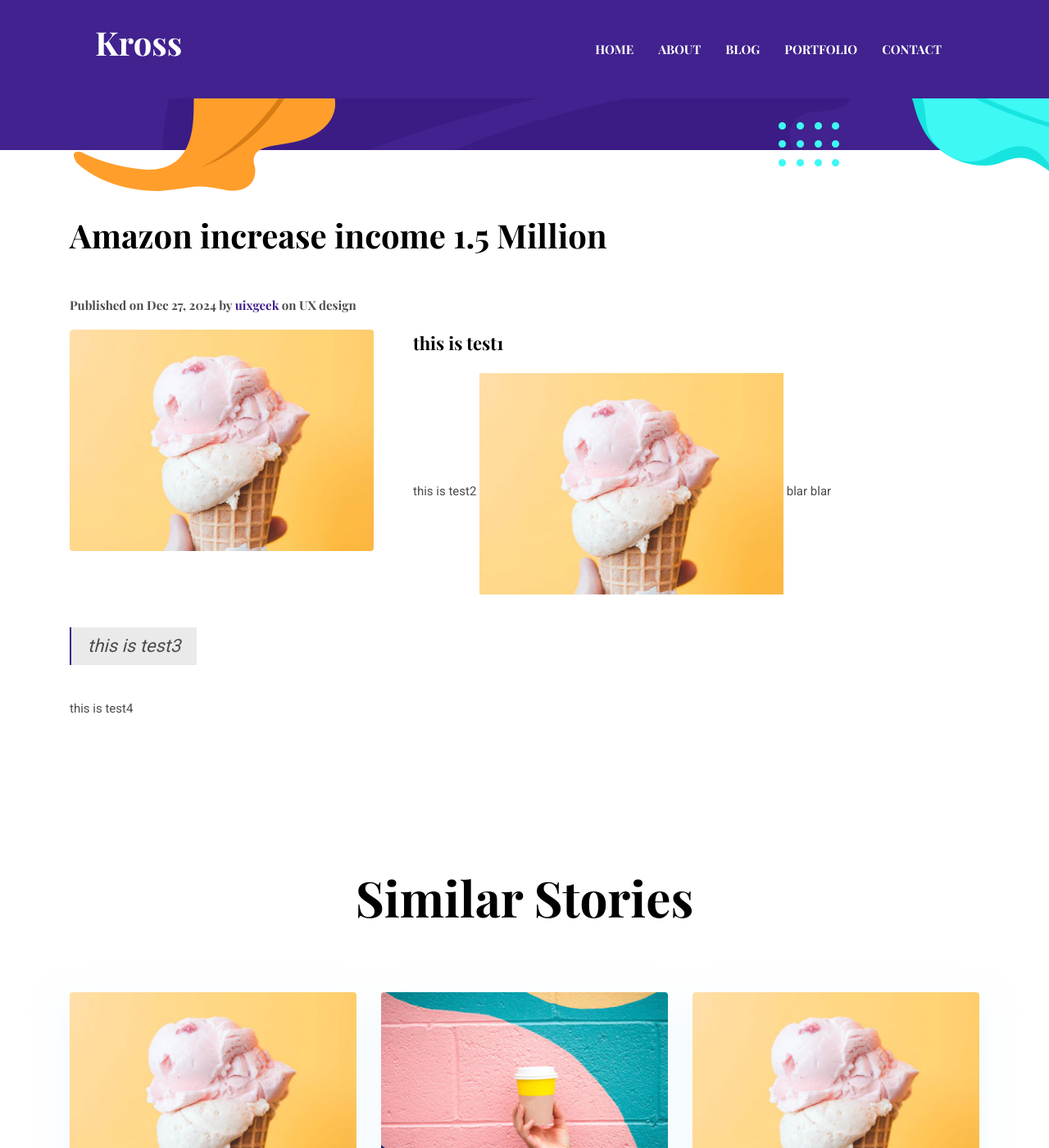
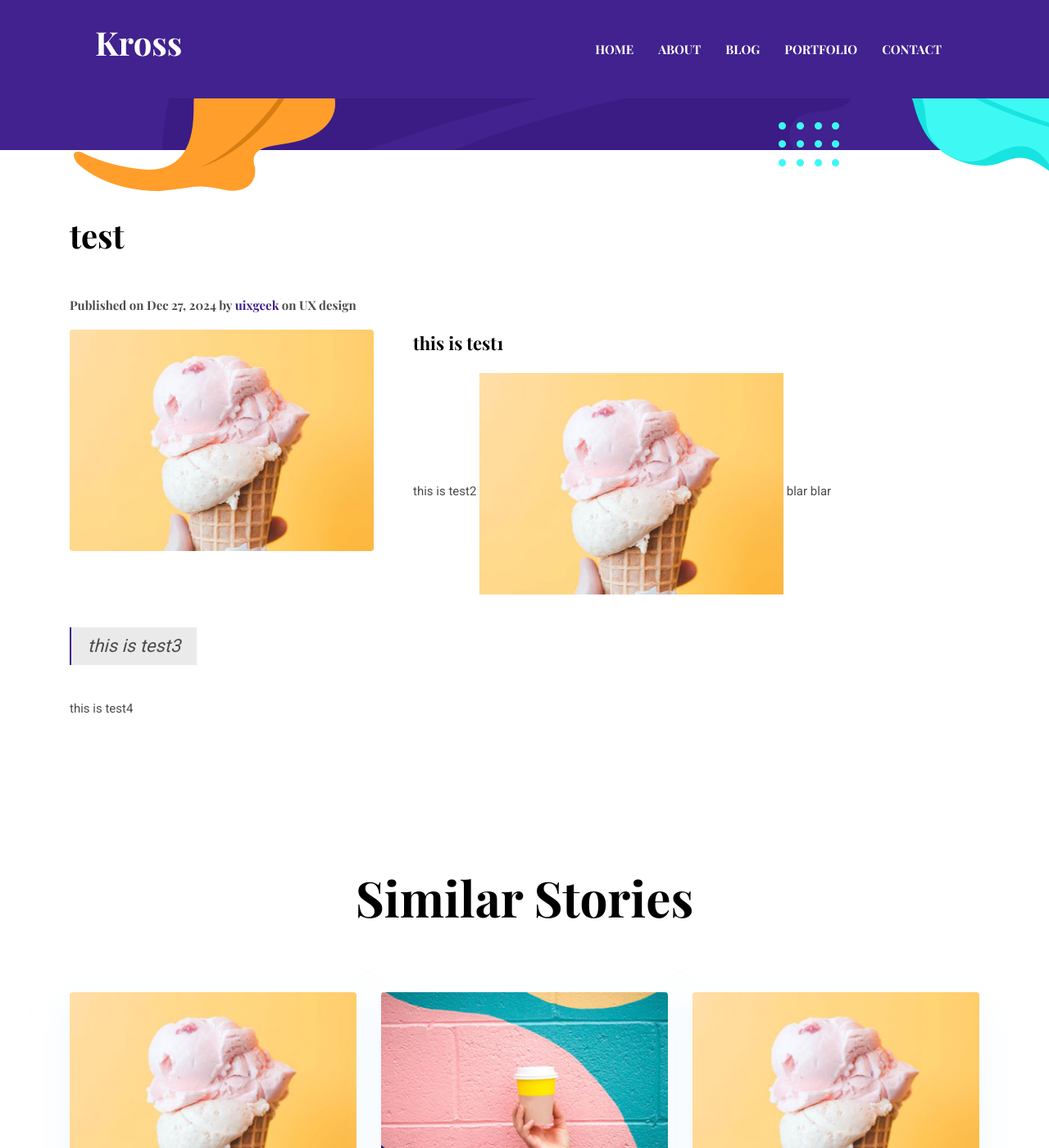
Before and after one commit to Riche3488/Riche3488.github.io, a Jekyll site: the page built from _posts/2017-05-26-amazon-increase-income-1.5-million.markdown, in a window 1280 px wide and 1400 px high, scrolled down 321 px. Shown: the whole window at 82% size. Built offline with Jekyll 4.4.1, drawn with Linux system fonts in a browser that asks for light colours; some of the changed text lies outside the part shown.

Commit message:
Update 2017-05-26-amazon-increase-income-1.5-million.markdown

```diff
--- a/_posts/2017-05-26-amazon-increase-income-1.5-million.markdown
+++ b/_posts/2017-05-26-amazon-increase-income-1.5-million.markdown
@@ -1,6 +1,6 @@
 ---
 layout: post
-title:  Amazon increase income 1.5 Million
+title:  test
 date:   2024-12-27 13:48:00 +0300
 image:  /assets/images/blog/post-2.jpg
 author: uixgeek
```
